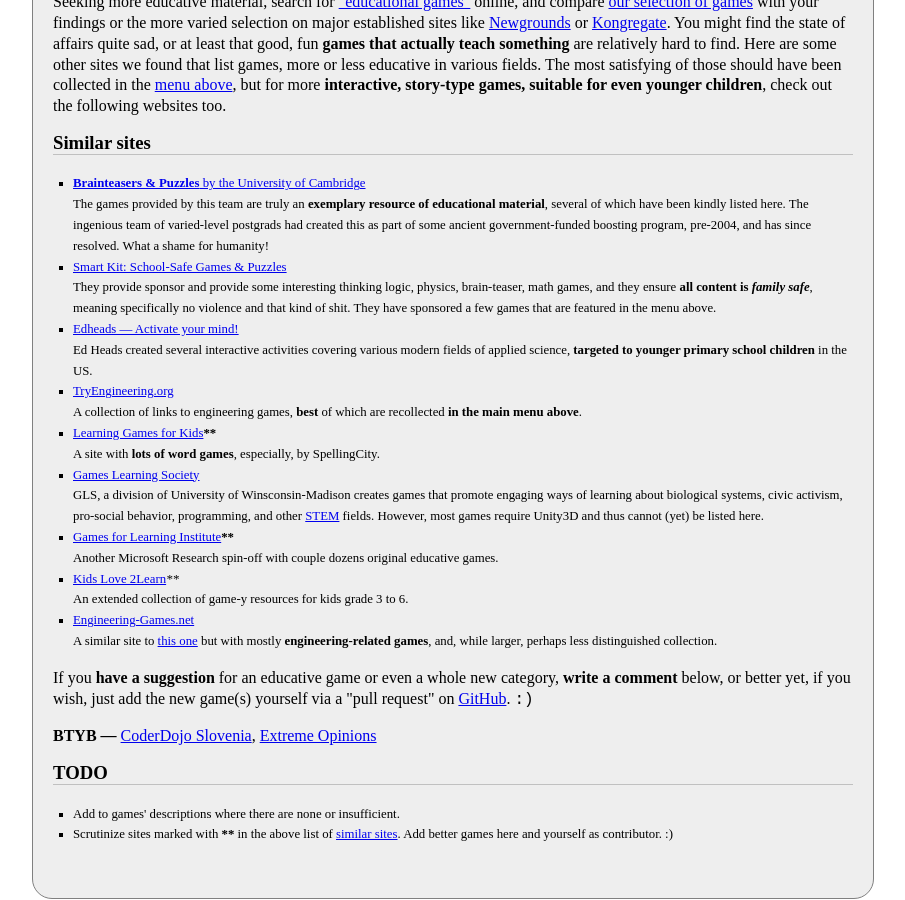
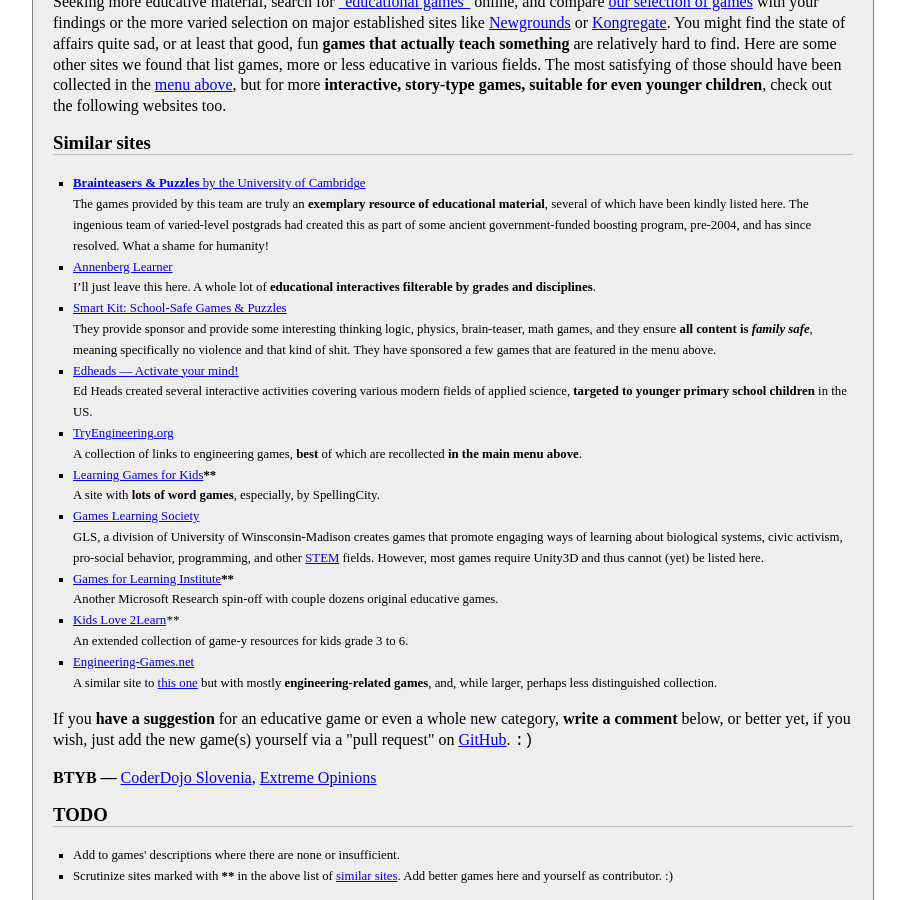
Before and after one commit to kernc/games.coderdojo.si, a Jekyll site: the page built from index.html, in a window 1280 px wide and 900 px high, scrolled down 499 px. Shown: the whole window, without its empty margins (187-1092 px from the left). Built offline with Jekyll 4.4.1, drawn with Linux system fonts in a browser that asks for light colours; nearby versions of some CDN libraries; Markdown is read by kramdown in place of the engine named in the settings; comment, search, counter and statistics services are not loaded.

Commit message:
added Annenberg Learner site

```diff
--- a/index.html
+++ b/index.html
@@ -283,6 +283,10 @@
       The ingenious team of varied-level postgrads had created this as part
       of some ancient government-funded boosting program, pre-2004, and has
       since resolved. What a shame for humanity!
+  - name: "[Annenberg Learner](http://www.learner.org/interactives/)"
+    desc: |
+      I'll just leave this here. A whole lot of **educational interactives
+      filterable by grades and disciplines**.
   - name: "[Smart Kit: School-Safe Games &amp; Puzzles](http://www.smart-kit.com/)"
     desc: |
       They provide sponsor and provide some interesting
```
